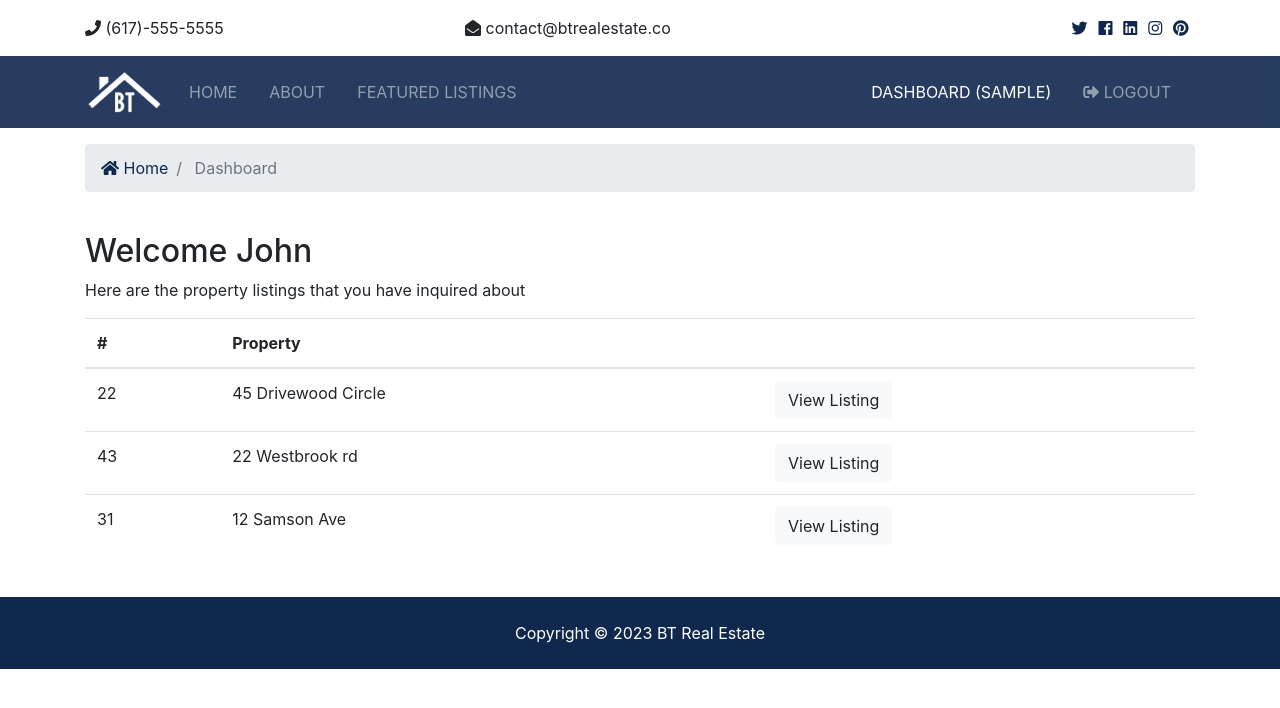
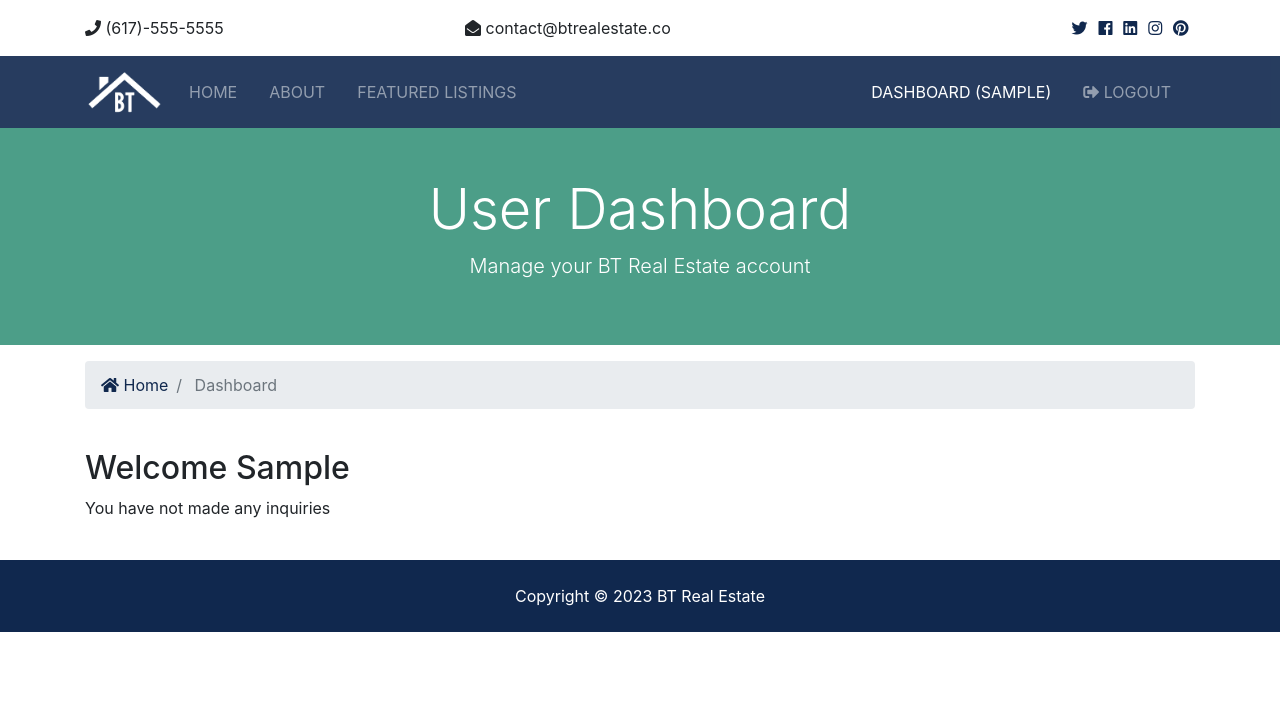
Before and after one commit to caioagralemos/Curso-Django, a Django app: page /accounts/dashboard in a window 1280 px wide. Shown: the top 708 px of the page. Run offline with Django 4.2, Linux system fonts and the light colour scheme; the visitor is signed in with stand-in values (Sample User, id 1); data that the repository does not hold is empty; parts of the project's set-up code (start-up, migrations or seed data) failed here and were passed over; some libraries are stand-ins or nearby versions.

Commit message:
Projeto Django 1.0

```diff
--- a/accounts/views.py
+++ b/accounts/views.py
@@ -2,10 +2,18 @@ from django.shortcuts import render, redirect
 from django.contrib import messages, auth
 from django.contrib.auth.models import User
 
+from contacts.models import Contacts
+
 # Create your views here.
 
 def dashboard(request):
-    return render (request, 'accounts/dashboard.html')
+    user_contacts = Contacts.objects.order_by('-contact_date').filter(user_id=request.user.id)
+
+    context = {
+        'contacts': user_contacts
+    }
+
+    return render (request, 'accounts/dashboard.html', context)
 
 def login(request):
     if request.method == 'POST':
--- a/templates/accounts/dashboard.html
+++ b/templates/accounts/dashboard.html
@@ -3,6 +3,17 @@
 Dashboard
 {% endblock %}
 {% block content %}
+
+<section id='showcase-inner' class='py-5 text-white'>
+  <div class='container'>
+    <div class='row text-center'>
+      <div class='col-md-12'>
+        <h1 class='display-4'>User Dashboard</h1>
+        <p class='lead'>Manage your BT Real Estate account</p>
+      </div>
+    </div>
+  </div>
+</section>
 
 <!-- Alerts -->
 {% include 'partials/_alerts.html' %}
@@ -26,7 +37,8 @@ Dashboard
     <div class="container">
       <div class="row">
         <div class="col-md-12">
-          <h2>Welcome John</h2>
+          <h2>Welcome {{user.first_name}}</h2>
+          {% if contacts %}
           <p>Here are the property listings that you have inquired about</p>
           <table class="table">
             <thead>
@@ -37,29 +49,20 @@ Dashboard
               </tr>
             </thead>
             <tbody>
+              {% for contact in contacts %}
               <tr>
-                <td>22</td>
-                <td>45 Drivewood Circle</td>
+                <td>{{contact.id}}</td>
+                <td>{{contact.listing}}</td>
                 <td>
-                  <a class="btn btn-light" href="#">View Listing</a>
+                  <a class="btn btn-light" href="{% url 'listing' contact.listing_id %}">View Listing</a>
                 </td>
               </tr>
-              <tr>
-                <td>43</td>
-                <td>22 Westbrook rd</td>
-                <td>
-                  <a class="btn btn-light" href="#">View Listing</a>
-                </td>
-              </tr>
-              <tr>
-                <td>31</td>
-                <td>12 Samson Ave</td>
-                <td>
-                  <a class="btn btn-light" href="#">View Listing</a>
-                </td>
-              </tr>
+              {% endfor %}
             </tbody>
           </table>
+          {% else %}
+          <p>You have not made any inquiries</p>
+          {% endif %}
         </div>
       </div>
     </div>
```
Also changed, not shown: contacts/views.py (+20 -0 lines), curso_django/settings.py (+8 -0 lines), templates/pages/listings/listing.html (+14 -0 lines).
